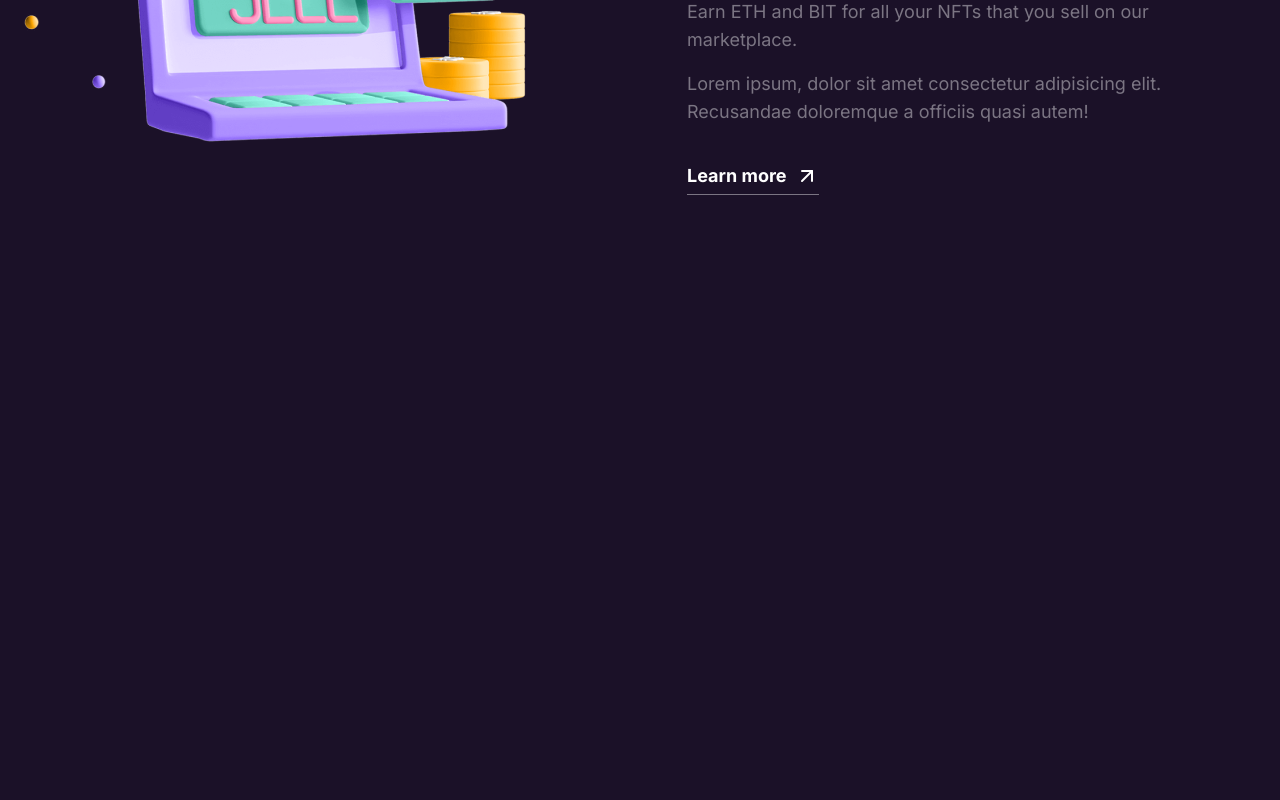
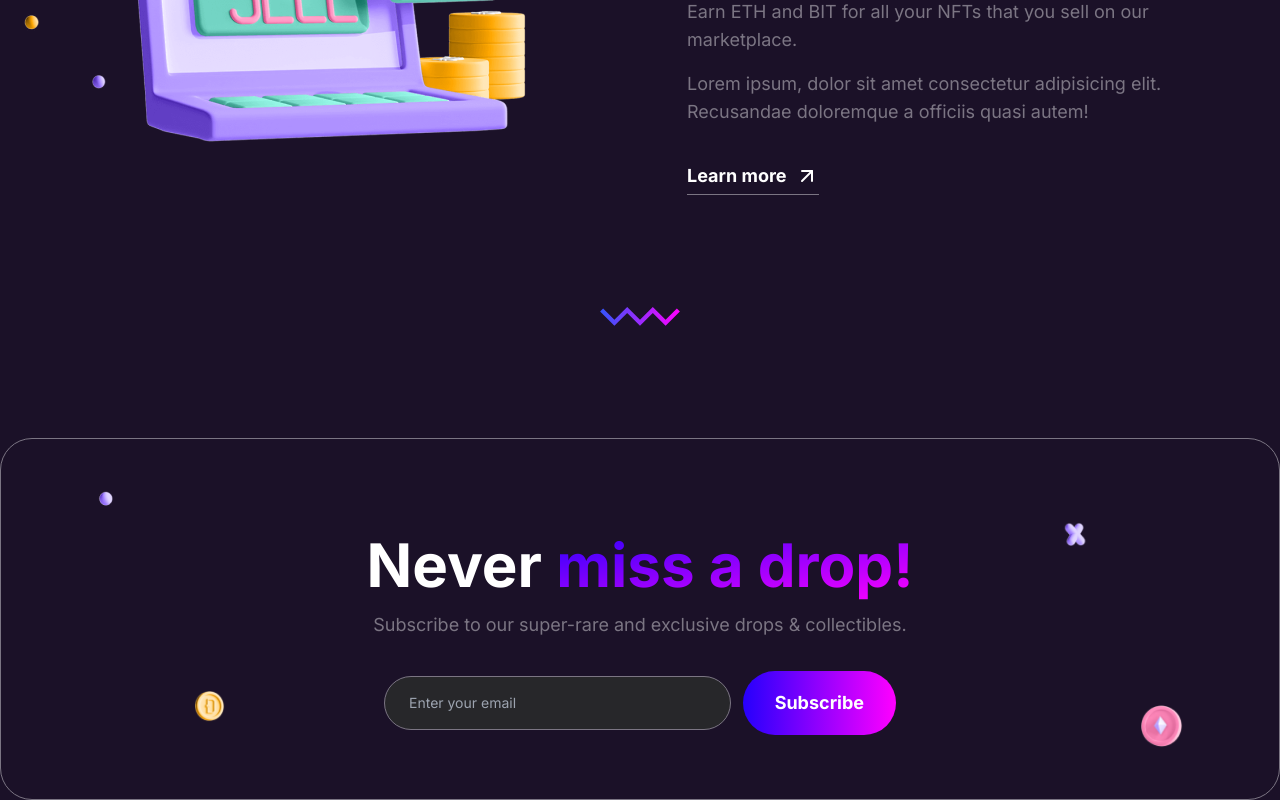
Before and after one commit to danielrdsdev/nft-landing, a Next.js app: page / in a window 1280 px wide. Shown: the part 5070-5870 px from the top of the page. Before the commit the page ends 5265 px from the top, so only its background shows below. Built offline with nearby package versions, Linux system fonts and the light colour scheme.

Commit message:
feat: add CTASection component

```diff
--- a/src/app/page.tsx
+++ b/src/app/page.tsx
@@ -1,6 +1,7 @@
 import { AboutSection } from '@/components/about-section'
 import { ChooseSection } from '@/components/choose-section'
 import { CollectionSection } from '@/components/collection-section'
+import { CTASection } from '@/components/cta-section'
 import { DataSection } from '@/components/data-section'
 import { Divider } from '@/components/divider'
 import { EnterprisesSection } from '@/components/enterprises-section'
@@ -28,6 +29,10 @@ export default function Home() {
       <Divider />
 
       <AboutSection />
+
+      <Divider />
+
+      <CTASection />
     </>
   )
 }
--- /dev/null
+++ b/src/components/cta-section/index.tsx
@@ -0,0 +1,35 @@
+import Image from 'next/image'
+import { SectionTitle } from '../section-title'
+import { Button } from '../ui/button'
+import { Input } from '../ui/input'
+
+export const CTASection = () => {
+  return (
+    <section className="container relative space-y-8 rounded-[32px] border px-14 py-16">
+      <div className="absolute left-[96px] top-[51px]">
+        <Image src="/circle-01.png" alt="img" width={16} height={16} />
+      </div>
+      <div className="absolute right-[192px] top-[51px]">
+        <Image src="/x.png" alt="img" width={24} height={24} />
+      </div>
+      <div className="absolute bottom-[76px] left-[192px]">
+        <Image src="/dcoin.png" alt="img" width={32} height={32} />
+      </div>
+      <div className="absolute bottom-[51px] right-[96px]">
+        <Image src="/ethereum-02.png" alt="img" width={44} height={44} />
+      </div>
+      <div className="space-y-4">
+        <SectionTitle titlePrimary="Never" titleSecondary="miss a drop!" />
+        <p className="text-center text-lg text-muted">
+          Subscribe to our super-rare and exclusive drops & collectibles.
+        </p>
+      </div>
+
+      <form className="mx-auto flex max-w-lg items-center justify-center gap-3">
+        <Input placeholder="Enter your email" />
+
+        <Button className="w-fit">Subscribe</Button>
+      </form>
+    </section>
+  )
+}
--- /dev/null
+++ b/src/components/ui/input.tsx
@@ -0,0 +1,24 @@
+import * as React from 'react'
+
+import { cn } from '@/lib/utils'
+
+export type InputProps = React.InputHTMLAttributes<HTMLInputElement>
+
+const Input = React.forwardRef<HTMLInputElement, InputProps>(
+  ({ className, type, ...props }, ref) => {
+    return (
+      <input
+        type={type}
+        className={cn(
+          'flex w-full rounded-full border bg-zinc-800 px-6 py-4 text-sm ring-offset-zinc-700 file:border-0 file:bg-transparent file:text-sm file:font-medium focus-visible:outline-none focus-visible:ring-1 focus-visible:ring-zinc-700 focus-visible:ring-offset-2 disabled:cursor-not-allowed disabled:opacity-50',
+          className,
+        )}
+        ref={ref}
+        {...props}
+      />
+    )
+  },
+)
+Input.displayName = 'Input'
+
+export { Input }
```
Also changed, not shown: public/dcoin.png (added), public/ethereum-02.png (added).
